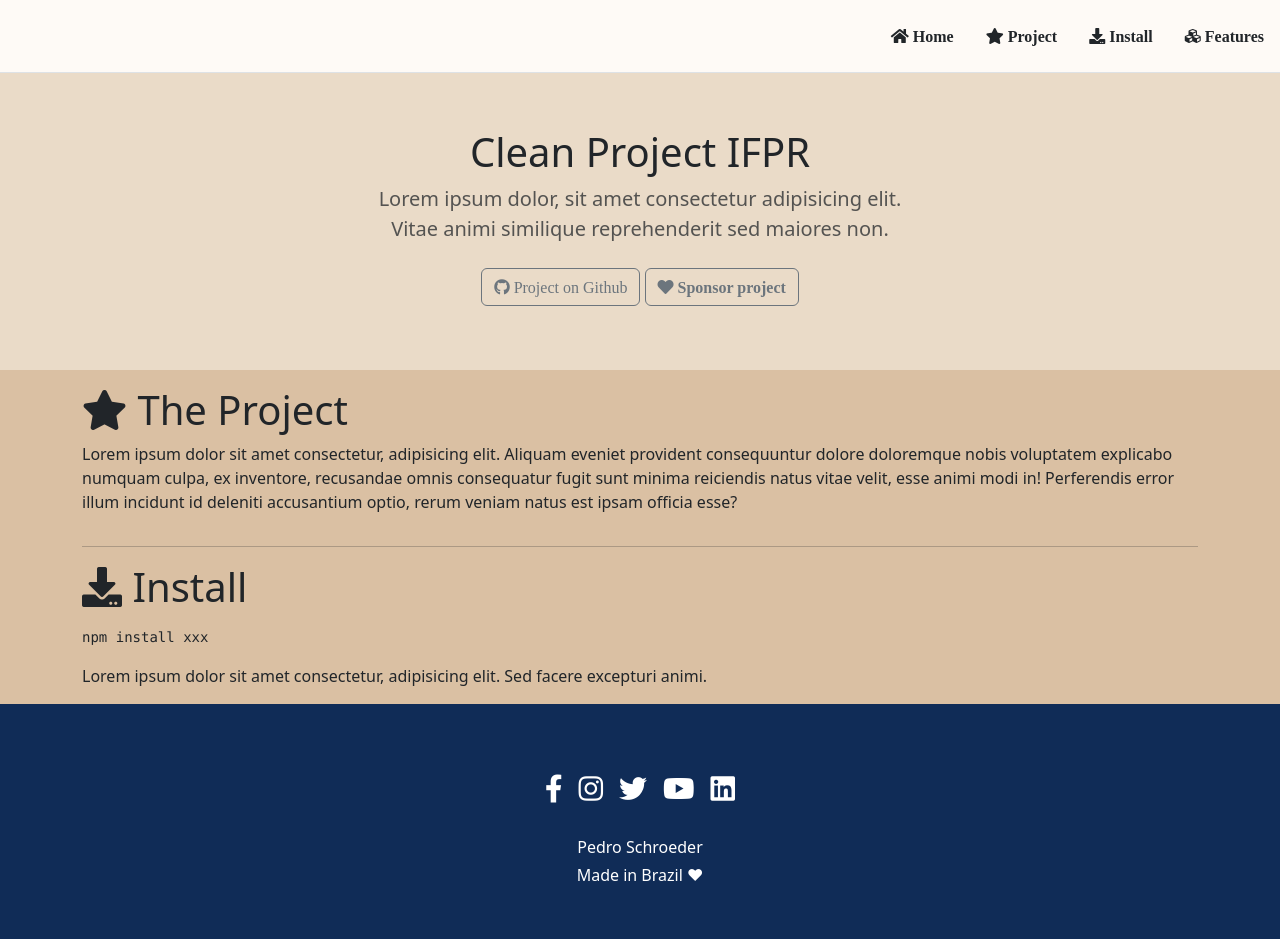
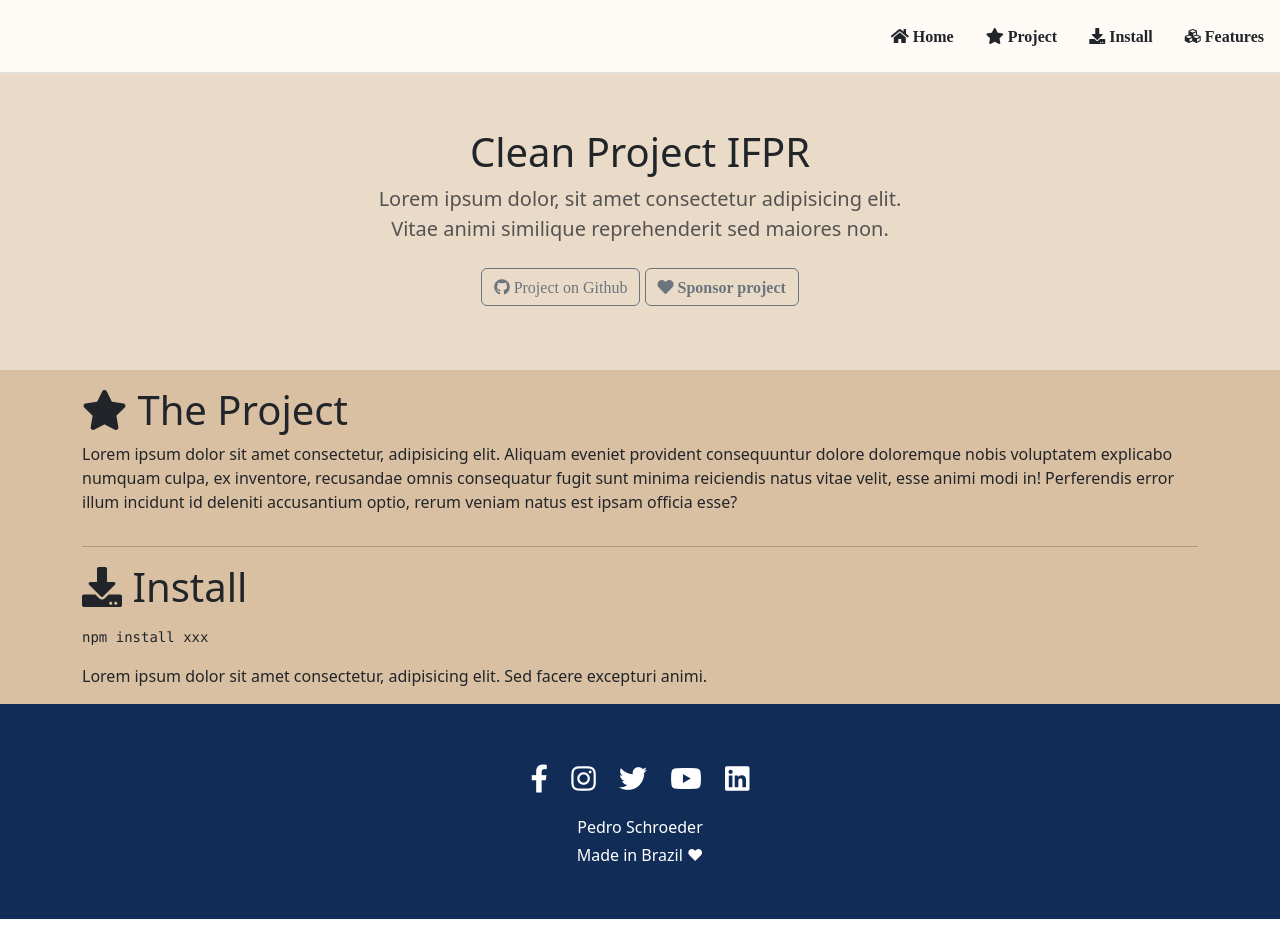
Before and after one commit to pedrobolfe/prog-web-tads, a plain HTML site: page Intr bootstrap/index.html in a window 1280 px wide. Drawn offline with nearby package versions, Linux system fonts and the light colour scheme.

Commit message:
Update style.css

```diff
--- a/Intr bootstrap/style.css
+++ b/Intr bootstrap/style.css
@@ -11,9 +11,6 @@ main {
 }
 
 .social-icons {
-    display: flex;
-    justify-content: center;
-    align-items: center;
     margin: 5px;
     font-size: 28px;
 }
@@ -42,7 +39,4 @@ footer {
 
 footer div p {
     color: white;
-    display: flex;
-    align-items: center;
-    justify-content: center;
 }
```
